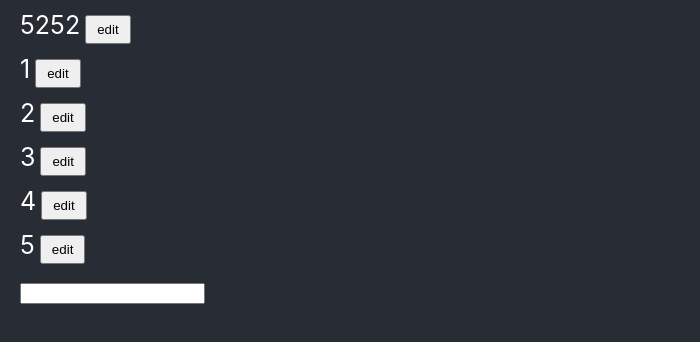
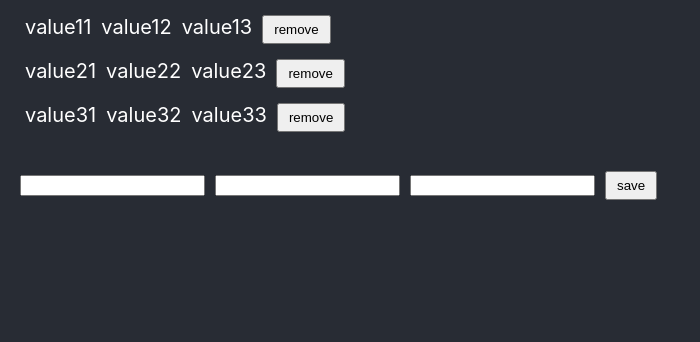
Before and after one commit to banan320/koder_react, a React (Create React App) app: page / in a window 1280 px wide. Shown: the top 342 px of the page, without its empty margins (0-700 px from the left). Built offline with nearby package versions, Linux system fonts and the light colour scheme.

Commit message:
lesson 35

```diff
--- a/package.json
+++ b/package.json
@@ -6,6 +6,7 @@
     "@testing-library/jest-dom": "^5.14.1",
     "@testing-library/react": "^13.0.0",
     "@testing-library/user-event": "^13.2.1",
+    "nanoid": "^4.0.1",
     "react": "^18.2.0",
     "react-dom": "^18.2.0",
     "react-icons": "^4.7.1",
--- a/src/App.css
+++ b/src/App.css
@@ -2,7 +2,7 @@ body {
   background-color: #282c34;
   height: 100%;
   color: white;
-  font-size: 25px;
+  font-size: 20px;
 }
 .App {
 }
@@ -17,3 +17,9 @@ button {
   width: 100%;
   max-width: 100px;
 }
+
+table,
+td {
+  border: 1px solid #fff;
+  padding: 2vh;
+}
--- a/src/App.js
+++ b/src/App.js
@@ -1,42 +1,234 @@
 import "./App.css";
 import { useState } from "react";
-// import uuid from "react-uuid";
+import { v4 as uuidv4 } from "uuid";
+// import { nanoid } from "nanoid";
 //
 //
 //
 //
 //
 //
+// const initNotes = [
+//   {
+//     id: uuidv4(),
+//     prop1: "value11",
+//     prop2: "value12",
+//     prop3: "value13",
+//   },
+//   {
+//     id: uuidv4(),
+//     prop1: "value21",
+//     prop2: "value22",
+//     prop3: "value23",
+//   },
+//   {
+//     id: uuidv4(),
+//     prop1: "value31",
+//     prop2: "value32",
+//     prop3: "value33",
+//   },
+// ];
+// const initProds = [
+//   { id: uuidv4(), name: "prod1", catg: "catg1", cost: 100 },
+//   { id: uuidv4(), name: "prod2", catg: "catg2", cost: 200 },
+//   { id: uuidv4(), name: "prod3", catg: "catg3", cost: 300 },
+// ];
+// // !============
+// function App() {
+//   const [notes, setNotes] = useState(initNotes);
+//   const [prods, setProds] = useState(initProds);
+
+//   const [value1, setValue1] = useState("");
+//   const [value2, setValue2] = useState("");
+//   const [value3, setValue3] = useState("");
+
+//   // initProds ==========
+//   const rows = prods.map((item) => (
+//     <tr key={item.id}>
+//       <td>{item.name}</td>
+//       <td>{item.catg}</td>
+//       <td>{item.cost}</td>
+//       <td>
+//         <button onClick={() => remItem(item.id)}>remove</button>
+//       </td>
+//     </tr>
+//   ));
+
+//   // initNotes =======
+
+//   // const result = notes.map((item) => (
+//   //   <p key={item.id}>
+//   //     <span>{item.prop1}</span>
+//   //     <span>{item.prop2}</span>
+//   //     <span>{item.prop3}</span>
+//   //     <button onClick={() => remItem(item.id)}>remove</button>
+//   //   </p>
+//   // ));
+
+//   function remItem(id) {
+//     setNotes(notes.filter((note) => note.id !== id));
+//     setProds(prods.filter((prod) => prod.id !== id));
+//   }
+
+//   function addItem() {
+//     // let obj = {
+//     //   id: uuidv4(),
+//     //   prop1: value1,
+//     //   prop2: value2,
+//     //   prop3: value3,
+//     // };
+//     let data = {
+//       id: uuidv4(),
+//       name: value1,
+//       catg: value2,
+//       cost: value3,
+//     };
+//     // setNotes([...notes, obj]);
+//     setProds([...prods, data]);
+//     setValue1("");
+//     setValue2("");
+//     setValue3("");
+//   }
+
+//   return (
+//     <div className="App">
+//       <table>
+//         <thead>
+//           <tr>
+//             <td>Name</td>
+//             <td>Category</td>
+//             <td>Cost</td>
+//             <td>Remove</td>
+//           </tr>
+//         </thead>
+//         <tbody>{rows}</tbody>
+//       </table>
+//       <br />
+//       {/* {result} */}
+//       <br />
+//       <input
+//         value={value1}
+//         onChange={(event) => setValue1(event.target.value)}
+//       />
+//       <input
+//         value={value2}
+//         onChange={(event) => setValue2(event.target.value)}
+//       />
+//       <input
+//         type="number"
+//         value={value3}
+//         onChange={(event) => setValue3(event.target.value)}
+//       />
+
+//       <button onClick={addItem}>save</button>
+//     </div>
+//   );
+// }
+// export default App;
+
+//! ===========================================
+const initNotes = [
+  {
+    id: uuidv4(),
+    prop1: "value11",
+    prop2: "value12",
+    prop3: "value13",
+  },
+  {
+    id: uuidv4(),
+    prop1: "value21",
+    prop2: "value22",
+    prop3: "value23",
+  },
+  {
+    id: uuidv4(),
+    prop1: "value31",
+    prop2: "value32",
+    prop3: "value33",
+  },
+];
+const initProds = [
+  { id: uuidv4(), name: "prod1", catg: "catg1", cost: 100 },
+  { id: uuidv4(), name: "prod2", catg: "catg2", cost: 200 },
+  { id: uuidv4(), name: "prod3", catg: "catg3", cost: 300 },
+];
+
+function getInitObj() {
+  return {
+    id: uuidv4(),
+    prop1: "",
+    prop2: "",
+    prop3: "",
+  };
+}
 
 // !============
 function App() {
-  const [notes, setNotes] = useState([5252, 1, 2, 3, 4, 5]);
-  const [editNum, setEditNum] = useState(null);
+  const [notes, setNotes] = useState(initNotes);
+  // const [prods, setProds] = useState(initProds);
+  const [obj, setObj] = useState(getInitObj());
 
-  const result = notes.map((note, index) => {
-    return (
-      <p key={index}>
-        {note}
-        <button onClick={() => setEditNum(index)}>edit</button>
-      </p>
-    );
-  });
+  const [value1, setValue1] = useState("");
+  const [value2, setValue2] = useState("");
+  const [value3, setValue3] = useState("");
 
-  function changeItem(event) {
-    setNotes([
-      ...notes.slice(0, editNum),
-      event.target.value,
-      ...notes.slice(editNum + 1),
-    ]);
+  // initNotes =======
+
+  const result = notes.map((item) => (
+    <p key={item.id}>
+      <span>{item.prop1}</span>
+      <span>{item.prop2}</span>
+      <span>{item.prop3}</span>
+      <button onClick={() => remItem(item.id)}>remove</button>
+    </p>
+  ));
+
+  function remItem(id) {
+    setNotes(notes.filter((note) => note.id !== id));
   }
+
+  // function addItem() {
+  //   let obj = {
+  //     id: uuidv4(),
+  //     prop1: value1,
+  //     prop2: value2,
+  //     prop3: value3,
+  //   };
+
+  //   setNotes([...notes, obj]);
+  //   setValue1("");
+  //   setValue2("");
+  //   setValue3("");
+  // }
+
+  function changeProp(prop, event) {
+    setObj({ ...obj, [prop]: event.target.value });
+  }
+
+  function addItem() {
+    setNotes([...notes, obj]);
+    setObj(getInitObj());
+  }
+
   return (
     <div className="App">
       {result}
+      <br />
       <input
-        value={editNum !== null ? notes[editNum] : ""}
-        onChange={changeItem}
-        onBlur={() => setEditNum(null)}
+        value={obj.prop1}
+        onChange={(event) => changeProp("prop1", event)}
       />
+      <input
+        value={obj.prop2}
+        onChange={(event) => changeProp("prop2", event)}
+      />
+      <input
+        type="number"
+        value={obj.prop3}
+        onChange={(event) => changeProp("prop3", event)}
+      />
+
+      <button onClick={addItem}>save</button>
     </div>
   );
 }
```
Also changed, not shown: 2 other files (tests, documents, lock files or other folders).
